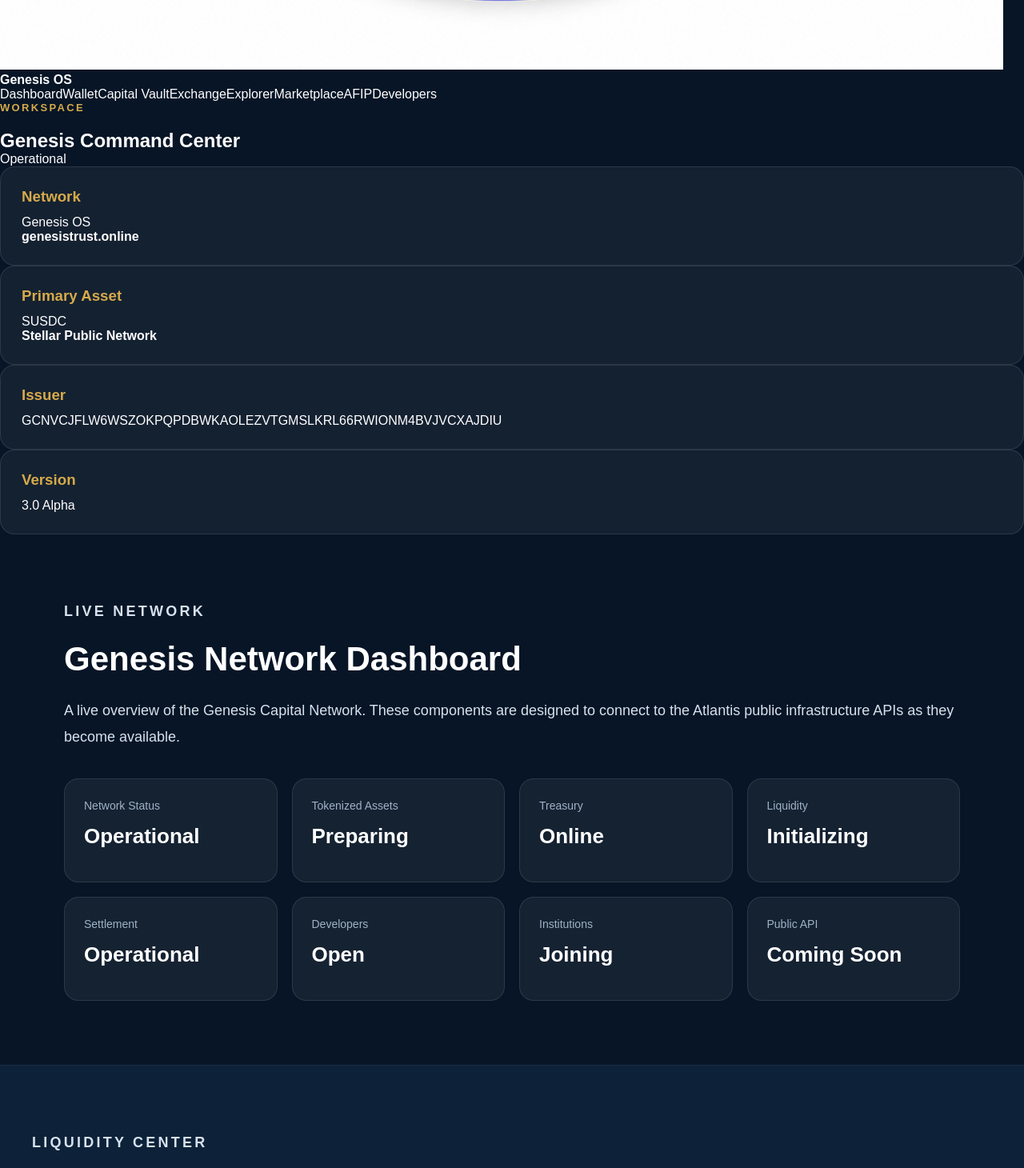
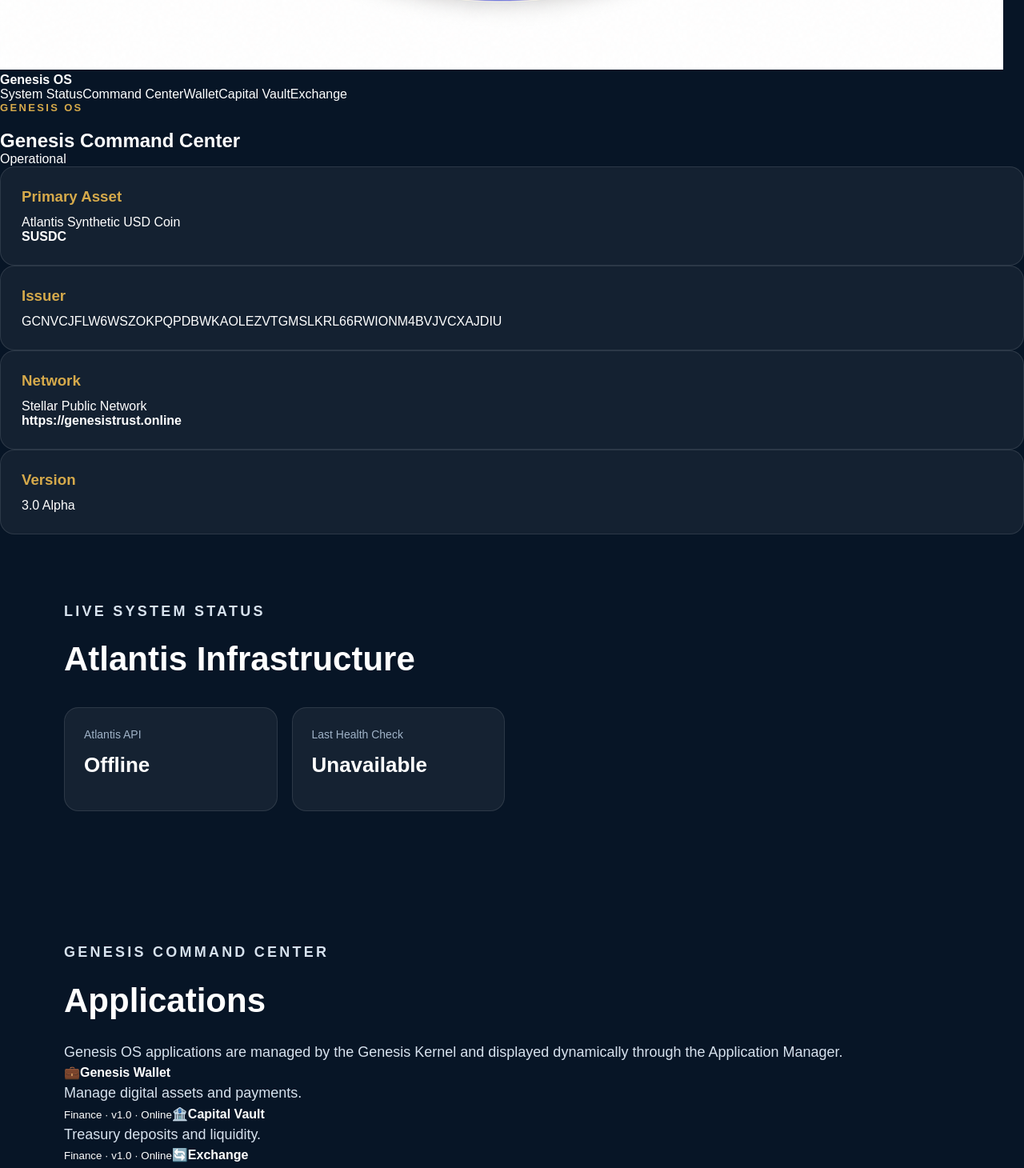
Before and after one commit to Atlantisbank1/genesis-public-portal, a Next.js app: page / in a window 1280 px wide. Shown: the part 1826-3286 px from the top of the page at 80% size. Built offline with nearby package versions, Linux system fonts and the light colour scheme; no server answers.

Commit message:
Connect workspace to live system status

```diff
--- /dev/null
+++ b/src/components/workspace/GenesisSystemStatus.tsx
@@ -0,0 +1,34 @@
+import { getAtlantisHealth } from "../../lib/system";
+
+export default async function GenesisSystemStatus() {
+  let status = "Offline";
+  let timestamp = "Unavailable";
+
+  try {
+    const health = await getAtlantisHealth();
+    status = health.status === "ok" ? "Online" : health.status;
+    timestamp = health.timestamp;
+  } catch {
+    status = "Offline";
+  }
+
+  return (
+    <section className="section" id="system-status">
+      <p className="eyebrow">LIVE SYSTEM STATUS</p>
+
+      <h2>Atlantis Infrastructure</h2>
+
+      <div className="metricGrid">
+        <article className="metricCard">
+          <span>Atlantis API</span>
+          <strong>{status}</strong>
+        </article>
+
+        <article className="metricCard">
+          <span>Last Health Check</span>
+          <strong>{timestamp}</strong>
+        </article>
+      </div>
+    </section>
+  );
+}
--- a/src/components/workspace/GenesisWorkspace.tsx
+++ b/src/components/workspace/GenesisWorkspace.tsx
@@ -1,68 +1,65 @@
-import Link from "next/link";
-import { networkStatus } from "../../lib/network";
-
-const modules = [
-  ["Dashboard", "/"],
-  ["Wallet", "/wallet"],
-  ["Capital Vault", "/vault"],
-  ["Exchange", "/exchange"],
-  ["Explorer", "/explorer"],
-  ["Marketplace", "/marketplace"],
-  ["AFIP", "/afip"],
-  ["Developers", "/developers"],
-];
+import { GenesisAssets } from "../../config/assets";
+import { GenesisConfig } from "../../config/genesis";
+import { GenesisNetwork } from "../../config/network";
+import GenesisCommandCenter from "./GenesisCommandCenter";
+import GenesisSystemStatus from "./GenesisSystemStatus";
 
 export default function GenesisWorkspace() {
+  const primaryAsset = GenesisAssets.SUSDC;
+
   return (
-    <section className="workspace">
+    <section className="workspace" id="workspace">
       <aside className="workspaceSidebar">
         <div className="workspaceBrand">
-         <img src="/SUSDC.png" alt="SUSDC" />
-          <strong>Genesis OS</strong>
+          <img src={primaryAsset.logo} alt={primaryAsset.code} />
+          <strong>{GenesisConfig.systemName}</strong>
         </div>
 
         <nav className="workspaceMenu">
-          {modules.map(([label, href]) => (
-            <Link key={label} href={href}>
-              {label}
-            </Link>
-          ))}
+          <a href="#system-status">System Status</a>
+          <a href="#command-center">Command Center</a>
+          <a href="/wallet">Wallet</a>
+          <a href="/vault">Capital Vault</a>
+          <a href="/exchange">Exchange</a>
         </nav>
       </aside>
 
       <div className="workspaceMain">
         <header className="workspaceHeader">
           <div>
-            <p className="eyebrow">WORKSPACE</p>
-            <h2>Genesis Command Center</h2>
+            <p className="eyebrow">GENESIS OS</p>
+            <h2>{GenesisConfig.commandCenter}</h2>
           </div>
 
-          <span className="statusPill">{networkStatus.status}</span>
+          <span className="statusPill">Operational</span>
         </header>
 
         <div className="workspaceGrid">
           <article className="panel">
-            <h3>Network</h3>
-            <p>{networkStatus.name}</p>
-            <strong>{networkStatus.homeDomain}</strong>
-          </article>
-
-          <article className="panel">
             <h3>Primary Asset</h3>
-            <p>{networkStatus.asset}</p>
-            <strong>Stellar Public Network</strong>
+            <p>{primaryAsset.name}</p>
+            <strong>{primaryAsset.code}</strong>
           </article>
 
           <article className="panel">
             <h3>Issuer</h3>
-            <p className="mono">{networkStatus.issuer}</p>
+            <p className="mono">{primaryAsset.issuer}</p>
+          </article>
+
+          <article className="panel">
+            <h3>Network</h3>
+            <p>{GenesisNetwork.stellar.name}</p>
+            <strong>{GenesisNetwork.domains.primary}</strong>
           </article>
 
           <article className="panel">
             <h3>Version</h3>
-            <p>{networkStatus.version}</p>
+            <p>{GenesisConfig.version}</p>
           </article>
         </div>
+
+        <GenesisSystemStatus />
+        <GenesisCommandCenter />
       </div>
     </section>
   );
```
